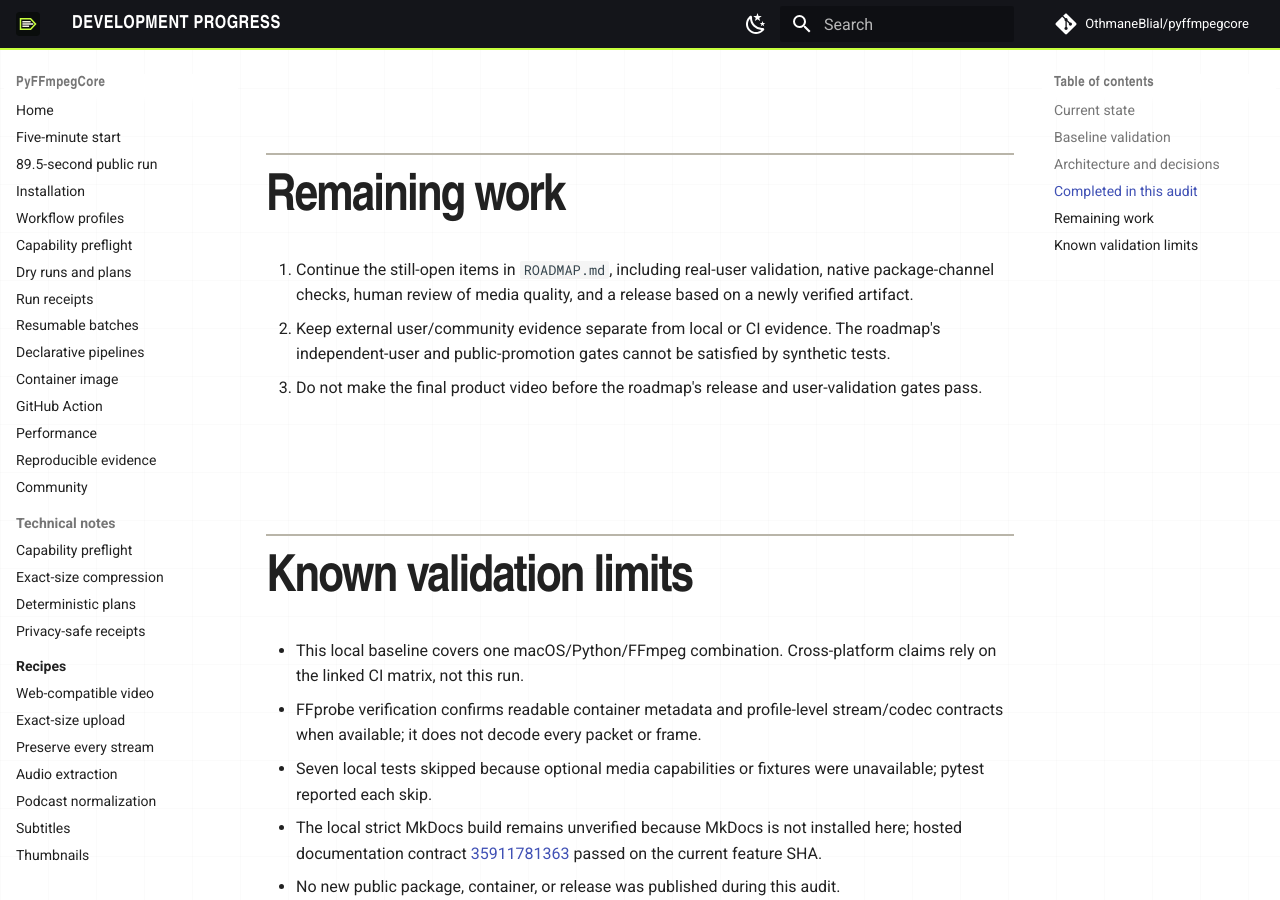
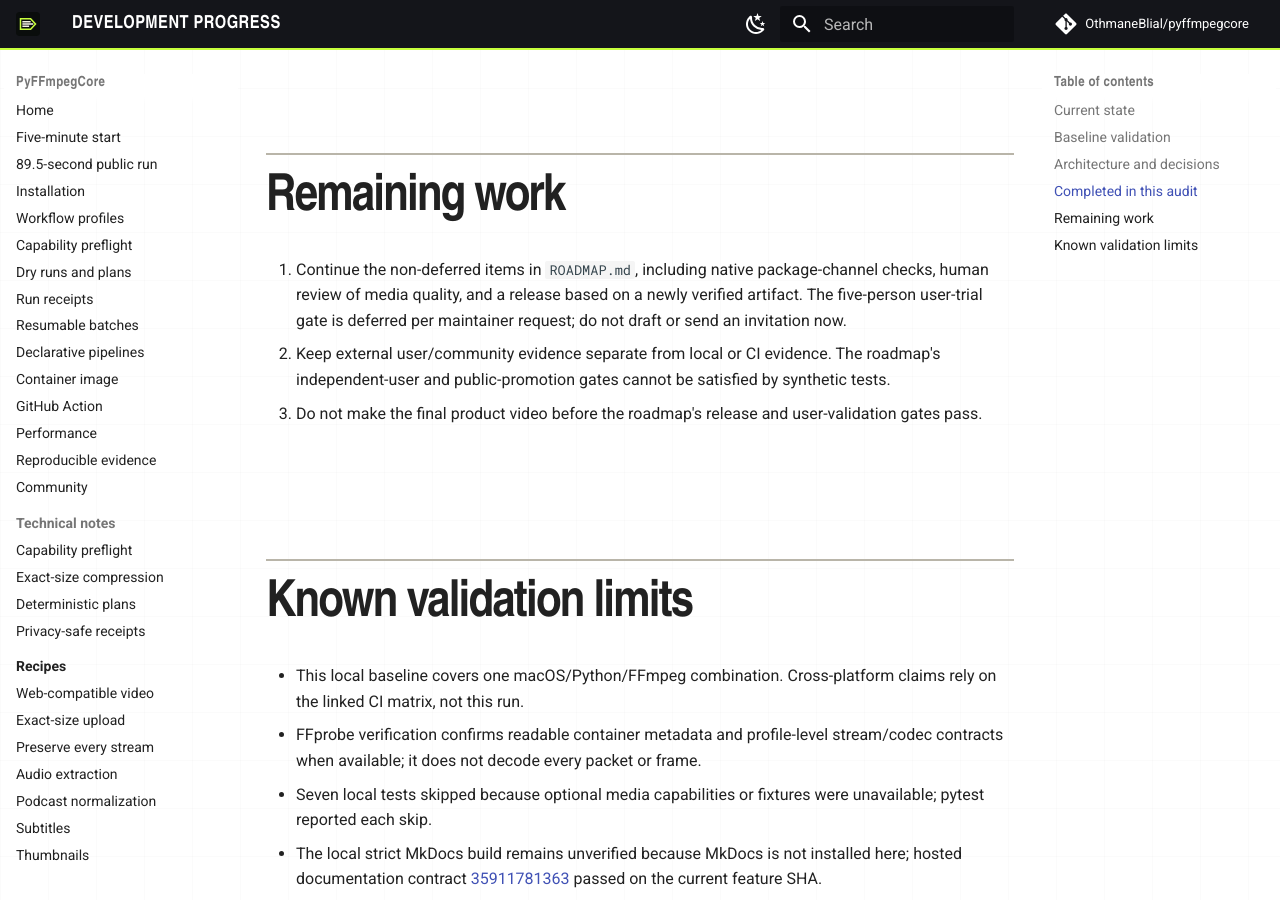
Before and after one commit to OthmaneBlial/pyffmpegcore, an MkDocs documentation site: the page built from docs/PROGRESS.md, in a window 1280 px wide and 900 px high, scrolled down 7642 px. Built offline with MkDocs 1.6.1 and Material for MkDocs 9.7.7, drawn with Linux system fonts in a browser that asks for light colours; comment, search, counter and statistics services are not loaded.

Commit message:
docs: defer user trial in progress summary

```diff
--- a/docs/PROGRESS.md
+++ b/docs/PROGRESS.md
@@ -93,7 +93,7 @@ The image-directory planner resolved generated output filenames before checking
 
 ## Remaining work
 
-1. Continue the still-open items in `ROADMAP.md`, including real-user validation, native package-channel checks, human review of media quality, and a release based on a newly verified artifact.
+1. Continue the non-deferred items in `ROADMAP.md`, including native package-channel checks, human review of media quality, and a release based on a newly verified artifact. The five-person user-trial gate is deferred per maintainer request; do not draft or send an invitation now.
 2. Keep external user/community evidence separate from local or CI evidence. The roadmap's independent-user and public-promotion gates cannot be satisfied by synthetic tests.
 3. Do not make the final product video before the roadmap's release and user-validation gates pass.
 
```
